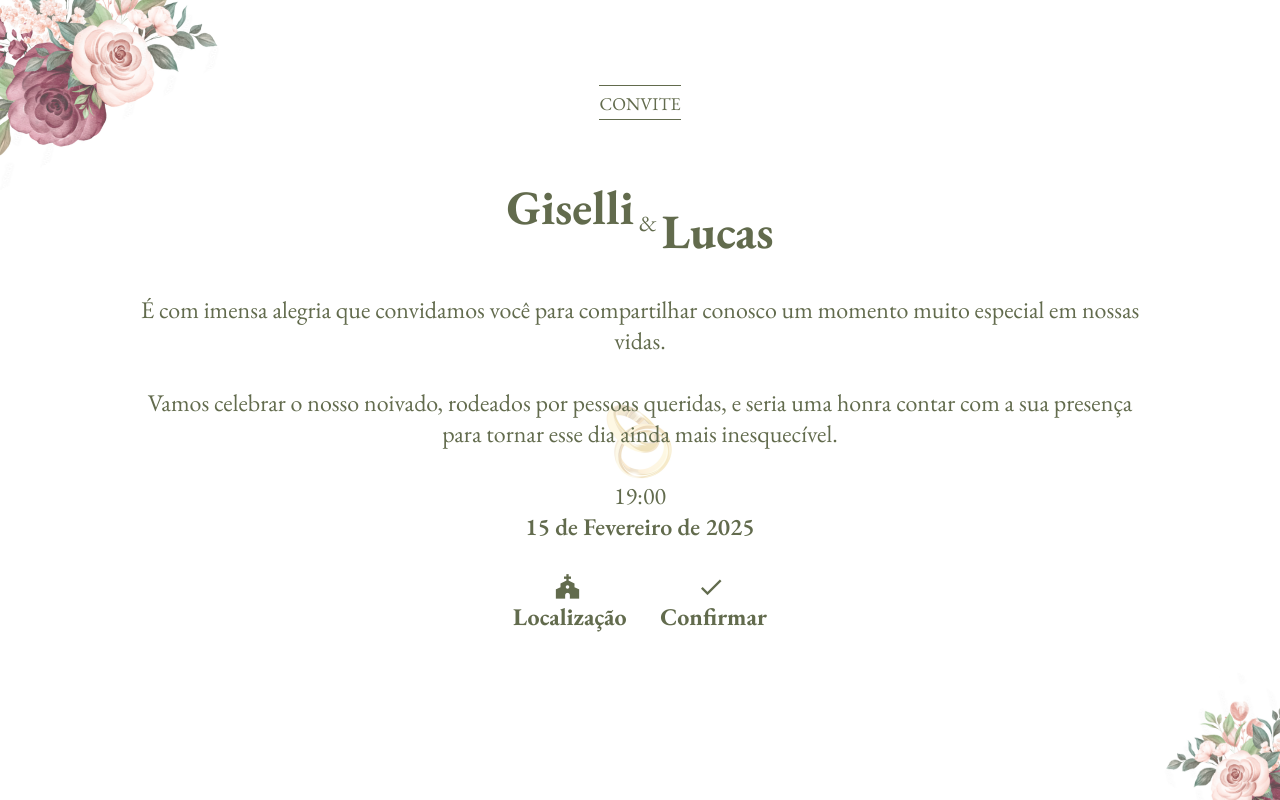
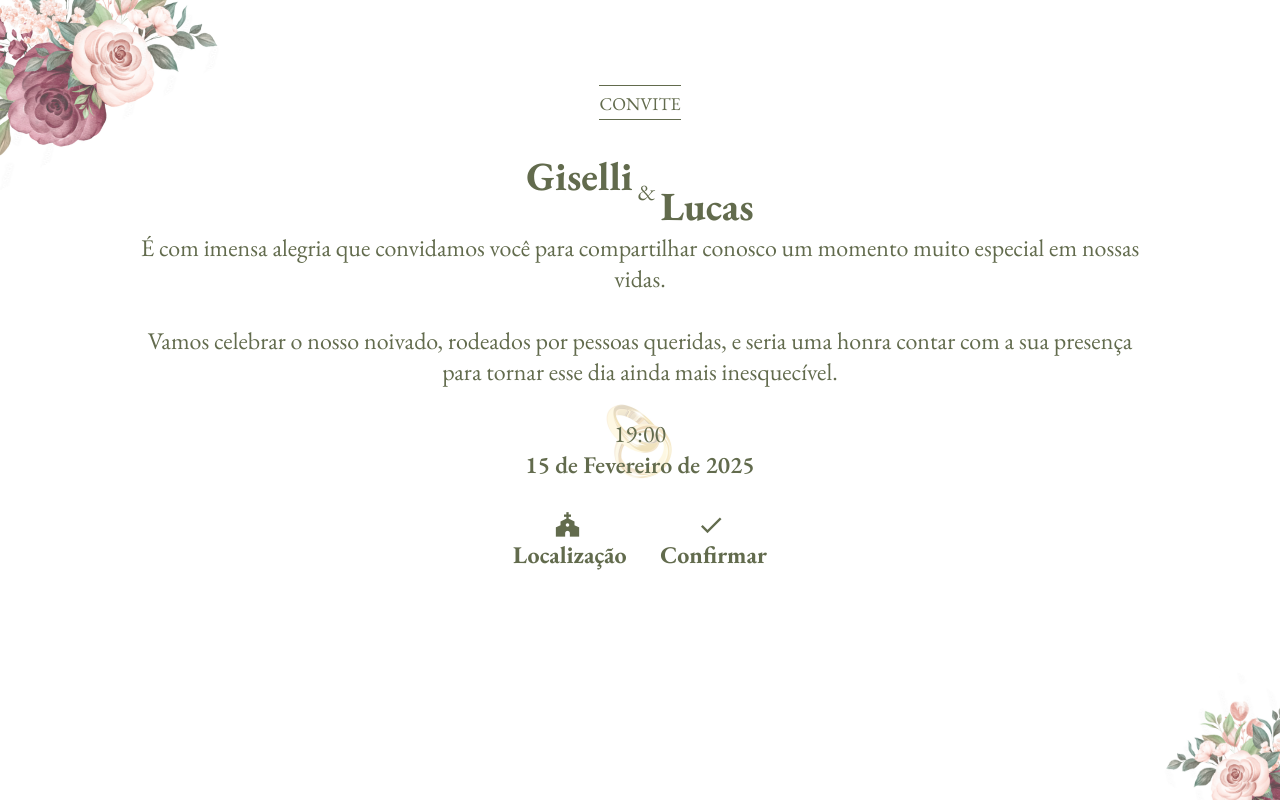
Before and after one commit to lucassoares02/convite-noivado, a plain HTML site: page index.html in a window 1280 px wide. Drawn offline with nearby package versions, Linux system fonts and the light colour scheme.

Commit message:
add index components

```diff
--- a/index.html
+++ b/index.html
@@ -16,11 +16,11 @@
         <span class="text3">CONVITE</span>
       </div>
       <div class="row">
-        <h1>Giselli</h1>
+        <span class="title">Giselli</span>
         &nbsp;
         <span style="margin-top: 30px;">&</span>
         &nbsp;
-        <h1 style="margin-top: 80px;">Lucas</h1>
+        <span class="title" style="margin-top: 60px;">Lucas</span>
       </div>
       <span class="text1">
         É com imensa alegria que convidamos você para compartilhar conosco um momento muito especial em nossas vidas.
--- a/style.css
+++ b/style.css
@@ -50,6 +50,7 @@ body {
     position: absolute;
     top: 0;
     opacity: 0.7;
+    z-index: 0;
 }
 
 .row-rigth {
@@ -61,6 +62,7 @@ body {
     position: absolute;
     bottom: 0;
     opacity: 0.7;
+    z-index: 0;
 }
 
 .row {
@@ -69,6 +71,7 @@ body {
     flex-direction: row;
     align-items: center;
     justify-content: center;
+    z-index: 1;
 }
 
 .text1 {
@@ -92,6 +95,11 @@ body {
     margin-right: 5px;
 }
 
+.title {
+    font-size: 40px;
+    font-weight: bold;
+}
+
 a {
     text-decoration: none;
     color: var(--primary-color);
@@ -101,6 +109,7 @@ a {
     padding-bottom: 2px;
     border-top: 1px solid var(--primary-color);
     border-bottom: 1px solid var(--primary-color);
+    z-index: 1;
 }
 
 .button {
```
